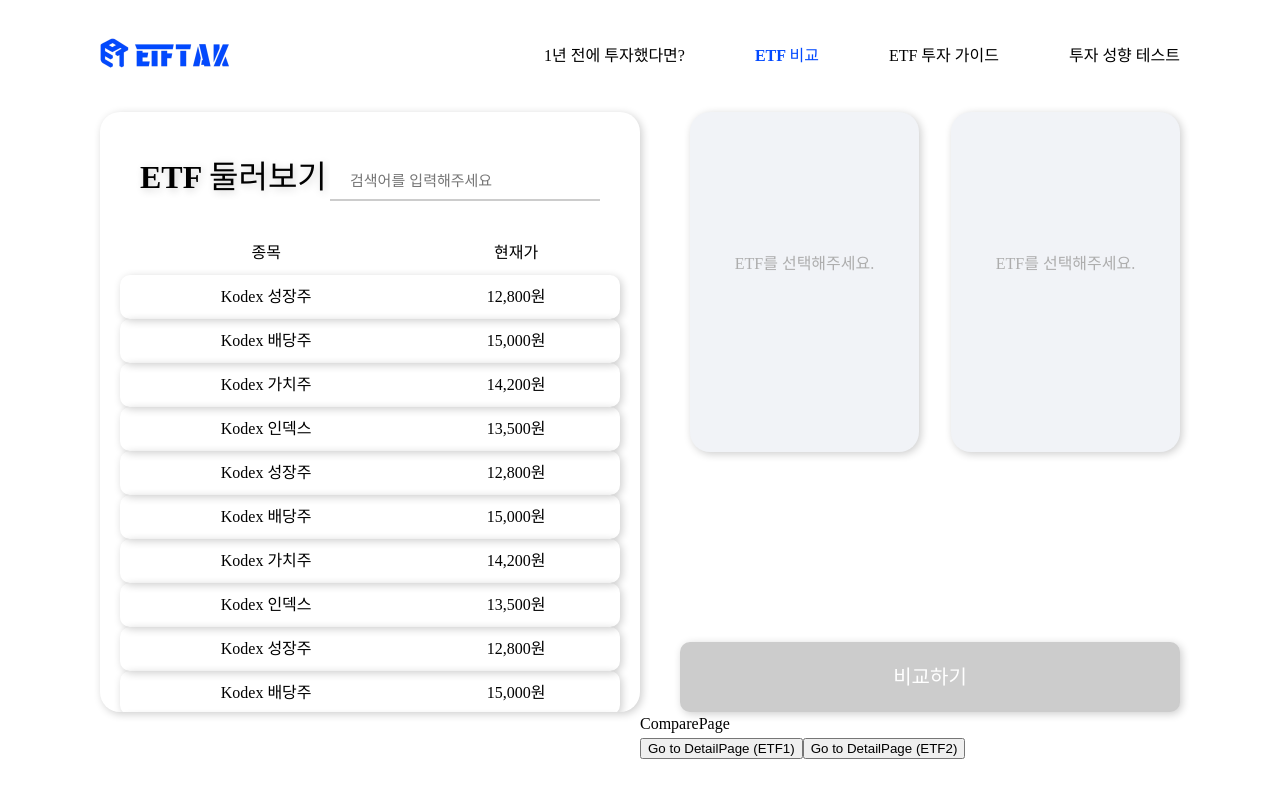
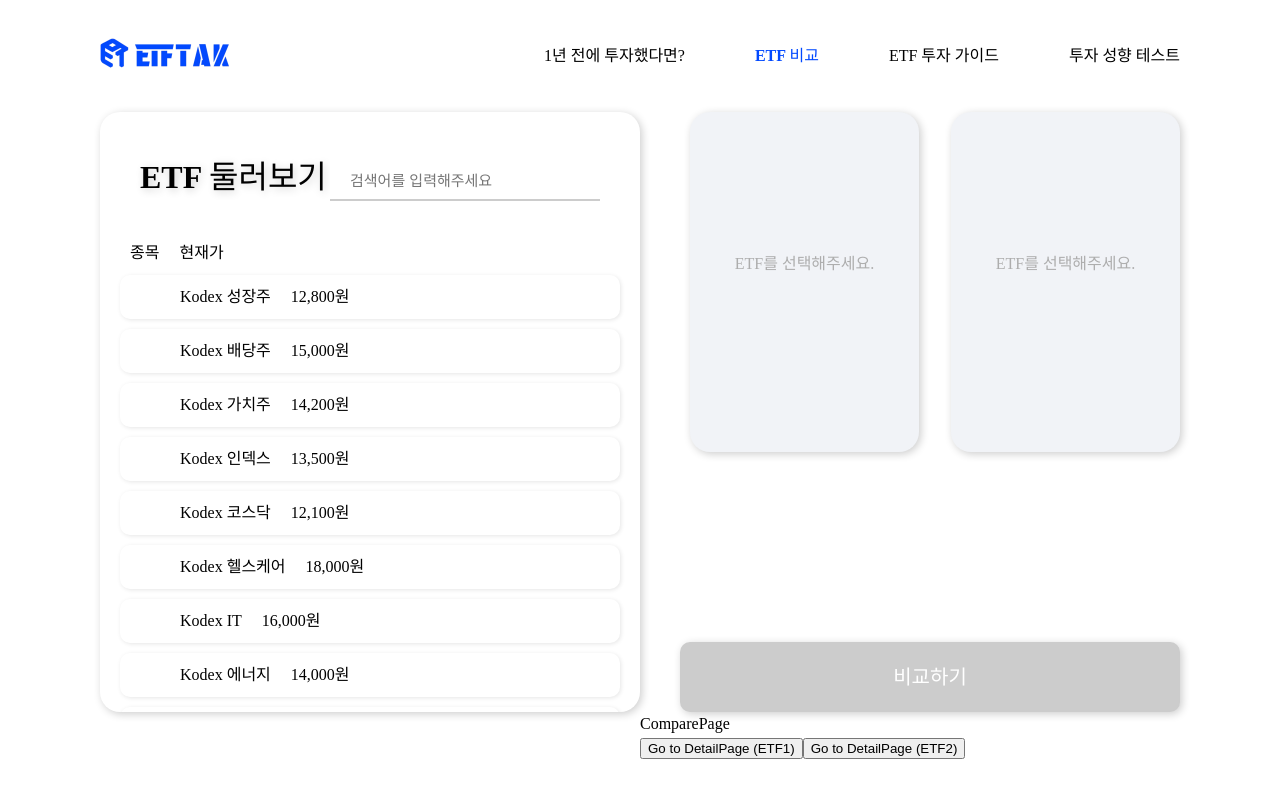
Before and after one commit to ETF-TAK/FE, a React (Vite) app: page /compare in a window 1280 px wide. Built offline with nearby package versions, Linux system fonts and the light colour scheme; a web font is replaced by a local one.

Commit message:
feat: 스크롤 효과 구현

```diff
--- a/src/pages/ComparePage.jsx
+++ b/src/pages/ComparePage.jsx
@@ -1,25 +1,170 @@
 import axios from "axios";
 import "../styles/ComparePage.css";
+import deleteIcon from "../assets/images/icons/delete.png";
 import React, { useEffect, useState } from "react";
 import { useNavigate } from "react-router-dom";
 
 export default function ComparePage() {
   const [etfData, setEtfData] = useState([
-    { name: "Kodex 성장주", price: 12800 },
-    { name: "Kodex 배당주", price: 15000 },
-    { name: "Kodex 가치주", price: 14200 },
-    { name: "Kodex 인덱스", price: 13500 },
-    { name: "Kodex 성장주", price: 12800 },
-    { name: "Kodex 배당주", price: 15000 },
-    { name: "Kodex 가치주", price: 14200 },
-    { name: "Kodex 인덱스", price: 13500 },
-    { name: "Kodex 성장주", price: 12800 },
-    { name: "Kodex 배당주", price: 15000 },
-    { name: "Kodex 가치주", price: 14200 },
-    { name: "Kodex 인덱스", price: 13500 },
+    {
+      name: "Kodex 성장주",
+      price: 12800,
+      type: "성장",
+      operator: "삼성자산운용",
+      listedDate: "2020-03-15",
+      baseAsset: "성장주",
+      netAsset: 2000000000,
+      dividendRate: 2.5,
+      components: ["삼성전자", "LG화학", "카카오"],
+    },
+    {
+      name: "Kodex 배당주",
+      price: 15000,
+      type: "배당",
+      operator: "KB자산운용",
+      listedDate: "2018-07-01",
+      baseAsset: "배당주",
+      netAsset: 1500000000,
+      dividendRate: 3.0,
+      components: ["삼성전자", "SK하이닉스", "네이버"],
+    },
+    {
+      name: "Kodex 가치주",
+      price: 14200,
+      type: "가치",
+      operator: "미래에셋자산운용",
+      listedDate: "2019-10-01",
+      baseAsset: "가치주",
+      netAsset: 2500000000,
+      dividendRate: 1.8,
+      components: ["LG전자", "현대차", "SK텔레콤"],
+    },
+    {
+      name: "Kodex 인덱스",
+      price: 13500,
+      type: "인덱스",
+      operator: "NH아문디자산운용",
+      listedDate: "2021-05-20",
+      baseAsset: "코스피200",
+      netAsset: 3000000000,
+      dividendRate: 2.0,
+      components: ["삼성전자", "현대차", "NAVER"],
+    },
+    {
+      name: "Kodex 코스닥",
+      price: 12100,
+      type: "코스닥",
+      operator: "한국투자신탁운용",
+      listedDate: "2022-03-01",
+      baseAsset: "코스닥150",
+      netAsset: 1500000000,
+      dividendRate: 1.5,
+      components: ["카카오게임즈", "펄어비스", "CJ ENM"],
+    },
+    {
+      name: "Kodex 헬스케어",
+      price: 18000,
+      type: "헬스케어",
+      operator: "삼성자산운용",
+      listedDate: "2020-12-15",
+      baseAsset: "헬스케어",
+      netAsset: 2200000000,
+      dividendRate: 1.2,
+      components: ["셀트리온", "삼성바이오로직스", "유한양행"],
+    },
+    {
+      name: "Kodex IT",
+      price: 16000,
+      type: "IT",
+      operator: "미래에셋자산운용",
+      listedDate: "2017-08-01",
+      baseAsset: "IT주",
+      netAsset: 3200000000,
+      dividendRate: 2.3,
+      components: ["삼성전자", "SK하이닉스", "LG디스플레이"],
+    },
+    {
+      name: "Kodex 에너지",
+      price: 14000,
+      type: "에너지",
+      operator: "KB자산운용",
+      listedDate: "2021-11-11",
+      baseAsset: "에너지주",
+      netAsset: 1700000000,
+      dividendRate: 2.7,
+      components: ["SK이노베이션", "S-OIL", "한국가스공사"],
+    },
+    {
+      name: "Kodex 금융",
+      price: 12300,
+      type: "금융",
+      operator: "NH아문디자산운용",
+      listedDate: "2016-09-30",
+      baseAsset: "금융주",
+      netAsset: 1800000000,
+      dividendRate: 1.9,
+      components: ["KB금융", "신한지주", "하나금융지주"],
+    },
+    {
+      name: "Kodex 해외주식",
+      price: 20000,
+      type: "해외",
+      operator: "한국투자신탁운용",
+      listedDate: "2020-01-01",
+      baseAsset: "해외ETF",
+      netAsset: 4000000000,
+      dividendRate: 3.2,
+      components: ["Apple", "Tesla", "Microsoft"],
+    },
+    {
+      name: "Kodex ESG",
+      price: 15500,
+      type: "ESG",
+      operator: "삼성자산운용",
+      listedDate: "2021-07-10",
+      baseAsset: "ESG주",
+      netAsset: 1900000000,
+      dividendRate: 1.7,
+      components: ["삼성SDI", "LG화학", "포스코홀딩스"],
+    },
+    {
+      name: "Kodex 자동차",
+      price: 13000,
+      type: "자동차",
+      operator: "미래에셋자산운용",
+      listedDate: "2019-04-20",
+      baseAsset: "자동차주",
+      netAsset: 2100000000,
+      dividendRate: 2.1,
+      components: ["현대차", "기아", "현대모비스"],
+    },
+    {
+      name: "Kodex 소재",
+      price: 12500,
+      type: "소재",
+      operator: "KB자산운용",
+      listedDate: "2018-12-01",
+      baseAsset: "소재주",
+      netAsset: 2000000000,
+      dividendRate: 1.4,
+      components: ["POSCO홀딩스", "롯데케미칼", "한화솔루션"],
+    },
+    {
+      name: "Kodex 통신",
+      price: 11000,
+      type: "통신",
+      operator: "NH아문디자산운용",
+      listedDate: "2017-01-15",
+      baseAsset: "통신주",
+      netAsset: 1400000000,
+      dividendRate: 2.6,
+      components: ["KT", "SK텔레콤", "LG유플러스"],
+    },
   ]);
   const [selectedEtfs, setSelectedEtfs] = useState([]);
   const [isCompareEnabled, setIsCompareEnabled] = useState(false);
+  const [showScrollMessage, setShowScrollMessage] = useState(false);
+  const [scrollInfo, setScrollInfo] = useState([]);
   const navigate = useNavigate();
 
   const handleSelectedEtf = (etf) => {
@@ -32,6 +177,35 @@ export default function ComparePage() {
     const updateEtfs = [...selectedEtfs];
     updateEtfs.splice(index, 1);
     setSelectedEtfs(updateEtfs);
+
+    if (updateEtfs.length === 0) {
+      setShowScrollMessage(false);
+      setScrollInfo([]); // 스크롤 정보 초기화
+    }
+  };
+
+  const handleCompareClick = () => {
+    if (isCompareEnabled) {
+      setShowScrollMessage(true);
+
+      const selectedData = selectedEtfs.map((etf) => ({
+        name: etf.name,
+        type: etf.type,
+        operator: etf.operator,
+        listedDate: etf.listedDate,
+        baseAsset: etf.baseAsset,
+        netAsset: etf.netAsset,
+        dividendRate: etf.dividendRate,
+        components: etf.components,
+      }));
+      setScrollInfo(selectedData);
+    }
+  };
+
+  const handleScroll = () => {
+    if (showScrollMessage) {
+      setShowScrollMessage(false);
+    }
   };
 
   const fetchData = async () => {
@@ -46,6 +220,16 @@ export default function ComparePage() {
   useEffect(() => {
     setIsCompareEnabled(selectedEtfs.length === 2);
   }, [selectedEtfs]);
+
+  useEffect(() => {
+    if (showScrollMessage) {
+      window.addEventListener("scroll", handleScroll);
+    } else {
+      window.removeEventListener("scroll", handleScroll);
+    }
+
+    return () => window.removeEventListener("scroll", handleScroll);
+  }, [showScrollMessage]);
 
   return (
     <div className="container">
@@ -78,7 +262,7 @@ export default function ComparePage() {
           {selectedEtfs.map((etf, index) => (
             <div className={`etfSelect-${index + 1}`} key={index}>
               <h1>{etf.name}</h1>
-              <button onClick={() => handleRemoveEtf(index)}>취소</button>
+              <img src={deleteIcon} onClick={() => handleRemoveEtf(index)}></img>
             </div>
           ))}
           {Array.from({ length: 2 - selectedEtfs.length }).map((_, index) => (
@@ -87,9 +271,64 @@ export default function ComparePage() {
             </div>
           ))}
         </div>
-        <div className={`compare-btn ${isCompareEnabled ? "active" : "inactive"}`}>
+        <div className={`compare-btn ${isCompareEnabled ? "active" : "inactive"}`} onClick={handleCompareClick}>
           <h1>비교하기</h1>
         </div>
+        {showScrollMessage && <div className="message">스크롤 해보세요</div>}
+        {!showScrollMessage && scrollInfo.length > 0 && (
+          <div className="comparison-result">
+            <h1>기본 정보</h1>
+            <table>
+              <thead>
+                <tr>
+                  {scrollInfo.map((info, index) => (
+                    <th key={index}>{info.name}</th>
+                  ))}
+                </tr>
+              </thead>
+              <tbody>
+                <tr>
+                  {scrollInfo.map((info, index) => (
+                    <td key={index}>{info.type}</td>
+                  ))}
+                </tr>
+                <tr>
+                  {scrollInfo.map((info, index) => (
+                    <td key={index}>{info.operator}</td>
+                  ))}
+                </tr>
+                <tr>
+                  {scrollInfo.map((info, index) => (
+                    <td key={index}>{info.listedDate}</td>
+                  ))}
+                </tr>
+                <tr>
+                  {scrollInfo.map((info, index) => (
+                    <td key={index}>{info.baseAsset}</td>
+                  ))}
+                </tr>
+                <tr>
+                  {scrollInfo.map((info, index) => (
+                    <td key={index}>{info.netAsset.toLocaleString()}원</td>
+                  ))}
+                </tr>
+                <tr>
+                  {scrollInfo.map((info, index) => (
+                    <td key={index}>{info.dividendRate}%</td>
+                  ))}
+                </tr>
+              </tbody>
+            </table>
+            <h2>구성 종목</h2>
+            <ul>
+              {scrollInfo.map((info, index) => (
+                <li key={index}>
+                  {info.name}: {info.components.join(", ")}
+                </li>
+              ))}
+            </ul>
+          </div>
+        )}
         <div>
           <h1>ComparePage</h1>
           <button onClick={() => navigate("/compare/detail?etfId=1")}>Go to DetailPage (ETF1)</button>
--- a/src/styles/ComparePage.css
+++ b/src/styles/ComparePage.css
@@ -48,10 +48,16 @@ table {
     padding: 20px;
 }
 
+.etfSearch-Bottom thead {
+    display: flex;
+}
+
 .etfSearch-Bottom tbody tr {
-    box-shadow: 2px 2px 8px rgba(0, 0, 0, 0.2);
-    padding: 10px;
+    box-shadow: 1px 1px 4px rgba(0, 0, 0, 0.1);
+    padding-left: 50px;
     border-radius: 10px;
+    margin-bottom: 10px;
+    display: flex;
 }
 
 .etfSearch-Bottom tbody tr:hover {
@@ -62,6 +68,7 @@ th, td {
     text-align: center;
     padding: 10px;
     gap: 1rem;
+    vertical-align: middle;
 }
 
 .right-panel {
@@ -77,6 +84,12 @@ th, td {
     padding-left: 50px;
 
 }
+
+.etfSelect img {
+   position: absolute;
+
+}
+
 .etfSelect-1 {
     border-radius: 20px;
     box-shadow: 2px 2px 8px rgba(0, 0, 0, 0.2);
@@ -140,17 +153,16 @@ th, td {
 /* 비활성화 상태 */
 .compare-btn.inactive:hover {
     background-color: #cdcdcd;
-    cursor: not-allowed;
 }
 
 /* 활성화 상태 */
 .compare-btn.active {
-    background-color: #007BFF;
+    background-color: #0249FF;
 }
 
 /* 활성화 상태의 호버 */
 .compare-btn.active:hover {
-    background-color: #0056b3;
+    background-color: #3b72ff;
 }
 
 .message {
```
